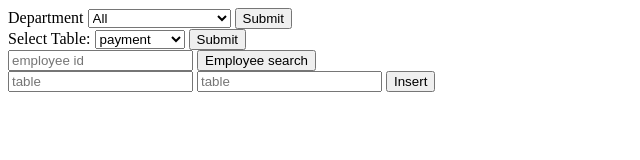
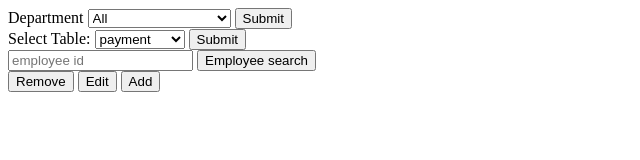
Before and after one commit to ci0cc0lat0/NodeDatabaseDemo, a website: page public/index.html in a window 1280 px wide. Shown: the whole page, without its empty margins (0-640 px from the left). Drawn offline with Linux system fonts and the light colour scheme.

Commit message:
Update index.html

```diff
--- a/public/index.html
+++ b/public/index.html
@@ -41,11 +41,17 @@
             <button type="button" id="employee-button" onclick="employeeSelect()">Employee search</button>
         </div>
 
+        <button>Remove</button>
+        <button>Edit</button>
+        <button>Add</button>
+        <!--
         <div>
             <input type="text" placeholder="table" id="table-input">
             <input type="text" placeholder="table" id="table-input">
             <button type="button" id="table-button" onclick="insertRow()">Insert</button>
         </div>
+        -->
+
         <!--
         <div class="">
             <table class="table mt-5 text-center" id="demo-list">
```
